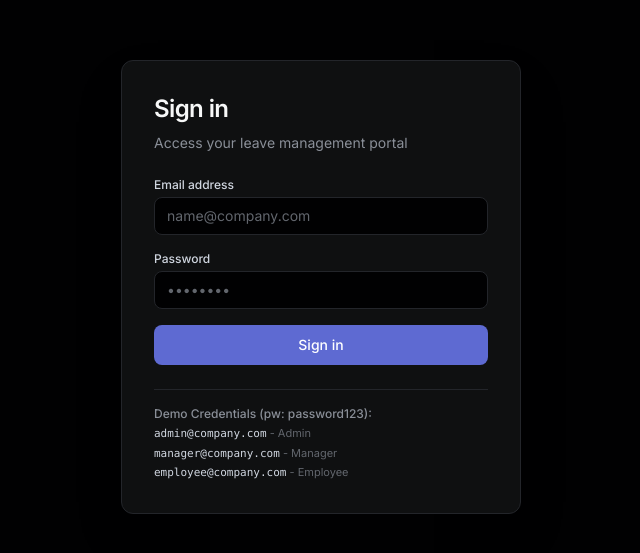
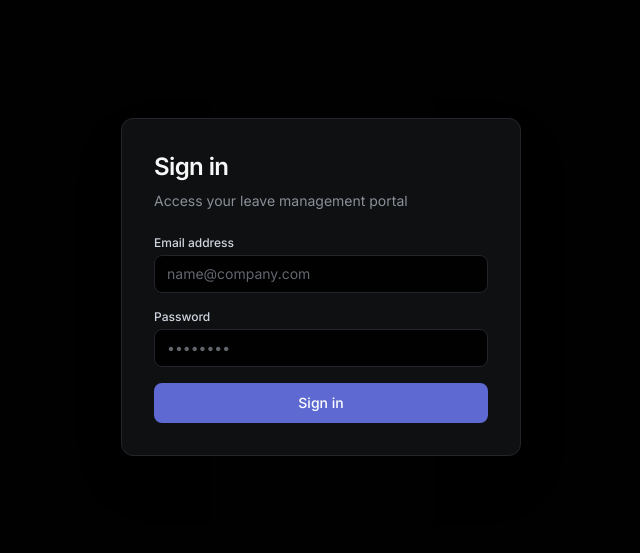
Before and after one commit to Anvarkangadiyil/leave-management-system, a Next.js app: page /login in a window 1280 px wide. Shown: the part 113-666 px from the top of the page, without its empty margins (319-959 px from the left). Built offline with nearby package versions, Linux system fonts and the light colour scheme.

Commit message:
fix: remove demo credential added for testing

```diff
--- a/features/auth/components/LoginForm.tsx
+++ b/features/auth/components/LoginForm.tsx
@@ -113,20 +113,6 @@ export default function LoginForm() {
         </button>
       </form>
 
-      <div className="mt-6 border-t border-hairline pt-4 text-xs text-ink-tertiary">
-        <p className="font-medium text-ink-subtle mb-1">Demo Credentials (pw: password123):</p>
-        <ul className="space-y-1 text-[11px]">
-          <li>
-            <span className="text-ink-muted font-mono">admin@company.com</span> - Admin
-          </li>
-          <li>
-            <span className="text-ink-muted font-mono">manager@company.com</span> - Manager
-          </li>
-          <li>
-            <span className="text-ink-muted font-mono">employee@company.com</span> - Employee
-          </li>
-        </ul>
-      </div>
     </div>
   )
 }
```
